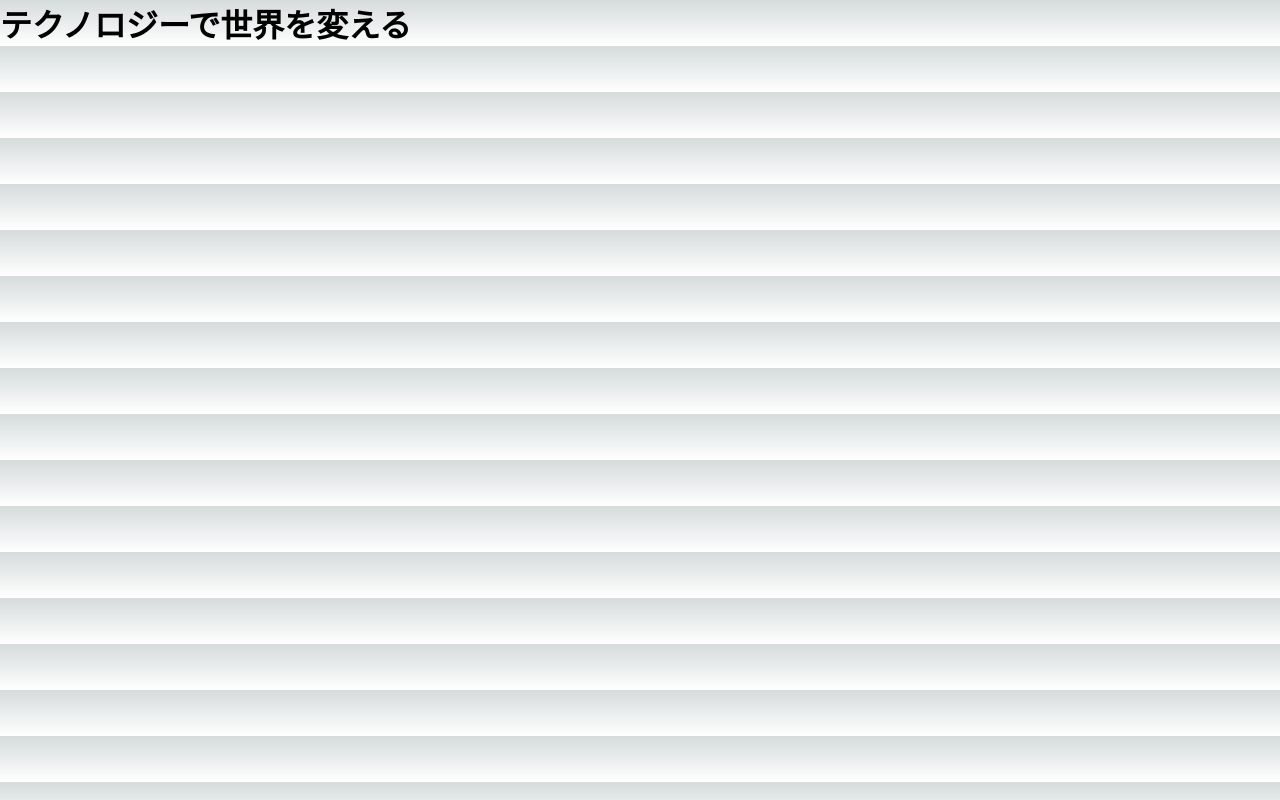
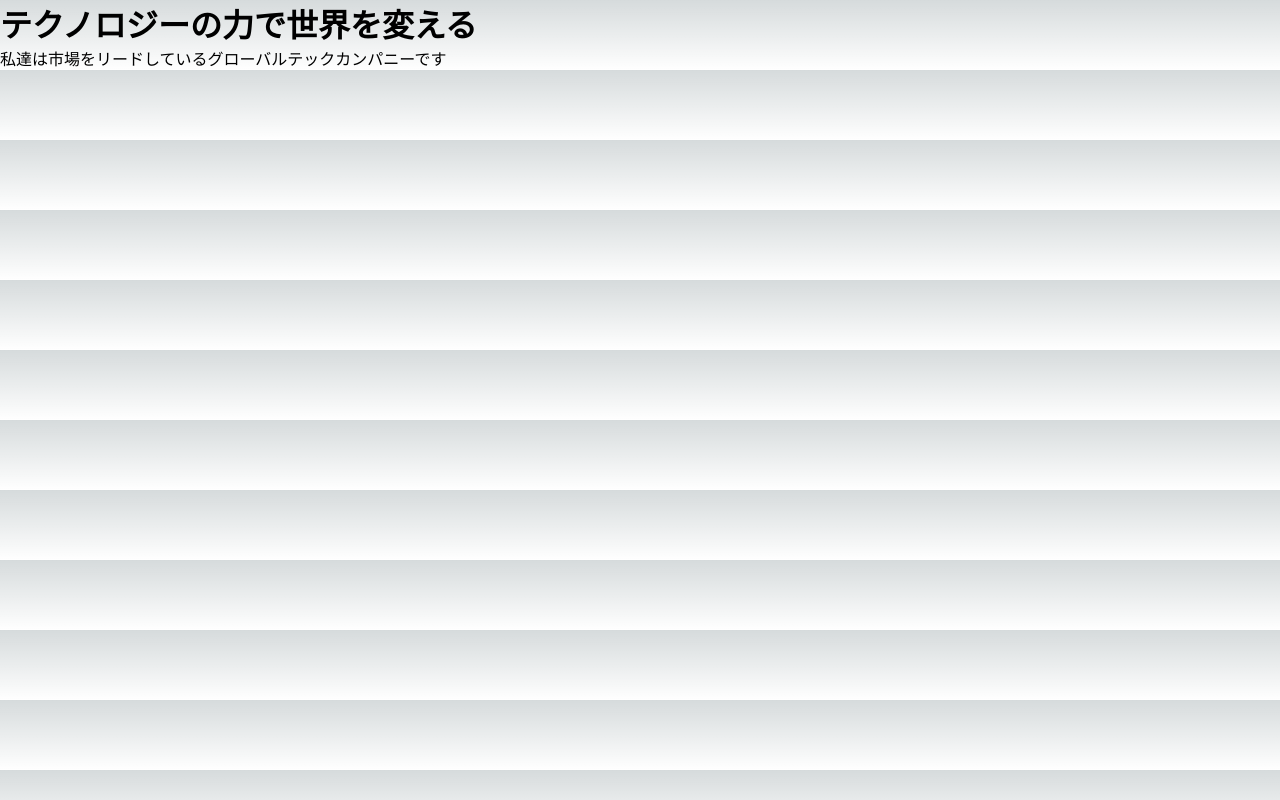
Before and after one commit to Nakaji-web/sample-site, a Next.js app: page / in a window 1280 px wide. Built offline with nearby package versions, Linux system fonts and the light colour scheme.

Commit message:
ファイルの編集

```diff
--- a/app/page.tsx
+++ b/app/page.tsx
@@ -1,3 +1,8 @@
 export default function Home() {
-  return <h1>テクノロジーで世界を変える</h1>;
+  return (
+    <div>
+      <h1>テクノロジーの力で世界を変える</h1>
+      <p>私達は市場をリードしているグローバルテックカンパニーです</p>
+    </div>
+  );
 }
```
